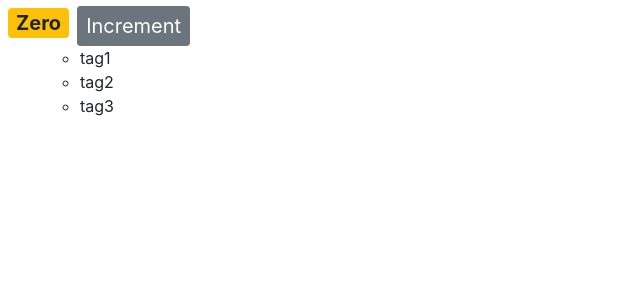
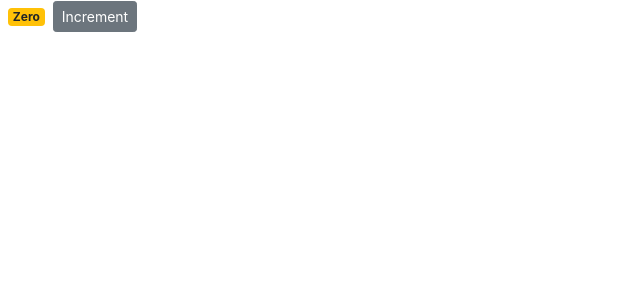
Before and after one commit to ammartian/counter-youtube, a React (Create React App) app: page / in a window 1280 px wide. Shown: the top 300 px of the page, without its empty margins (0-640 px from the left). Built offline with nearby package versions, Linux system fonts and the light colour scheme.

Commit message:
Binding Event Handlers

```diff
--- a/src/components/counter.jsx
+++ b/src/components/counter.jsx
@@ -10,19 +10,26 @@ class Counter extends Component {
     // 1. Create a style object
     // 2. Create style inline object
 
-    fontStyles = {
-        fontSize: 20,
-        fontWeight: "bold"
-    }
+    // fontStyles = {
+    //     fontSize: 20,
+    //     fontWeight: "bold"
+    // }
 
-    renderTags() {
-        if(this.state.tags.length === 0) return <p>There are no tags!</p>
+    // renderTags() {
+    //     if(this.state.tags.length === 0) return <p>There are no tags!</p>
 
-        return <ul>{this.state.tags.map(tag => <li key={tag}>{tag}</li>)}</ul>
+    //     return <ul>{this.state.tags.map(tag => <li key={tag}>{tag}</li>)}</ul>
+    // }
+
+    //Binding Event Handlers
+    constructor() {
+        super();
+        this.handleIncrement = this.handleIncrement.bind(this);
+        // console.log("Constructor", this);
     }
 
     handleIncrement() {
-        console.log("Increment Clicked")
+        console.log("Increment Clicked", this);
     }
 
     render() {
@@ -30,12 +37,15 @@ class Counter extends Component {
 
         return (
             <React.Fragment>
-                <span style={this.fontStyles} className={this.getBadgeClasses()}>{this.formatCount()}</span>
-                <button style={{ fontSize: 20}} onClick={this.handleIncrement} className="btn btn-secondary btn-sm">Increment</button>
-                <ul>
+                <span className={this.getBadgeClasses()}>{this.formatCount()}</span>
+                <button onClick={this.handleIncrement} className="btn btn-secondary btn-sm">Increment</button>
+
+
+                {/* RenderTag() Demo */}
+                {/* <ul>
                     { this.state.tags.length === 0 && "Please create new tag!" }
                     {this.renderTags()}
-                </ul>
+                </ul> */}
             </React.Fragment>
         );
     }
```
